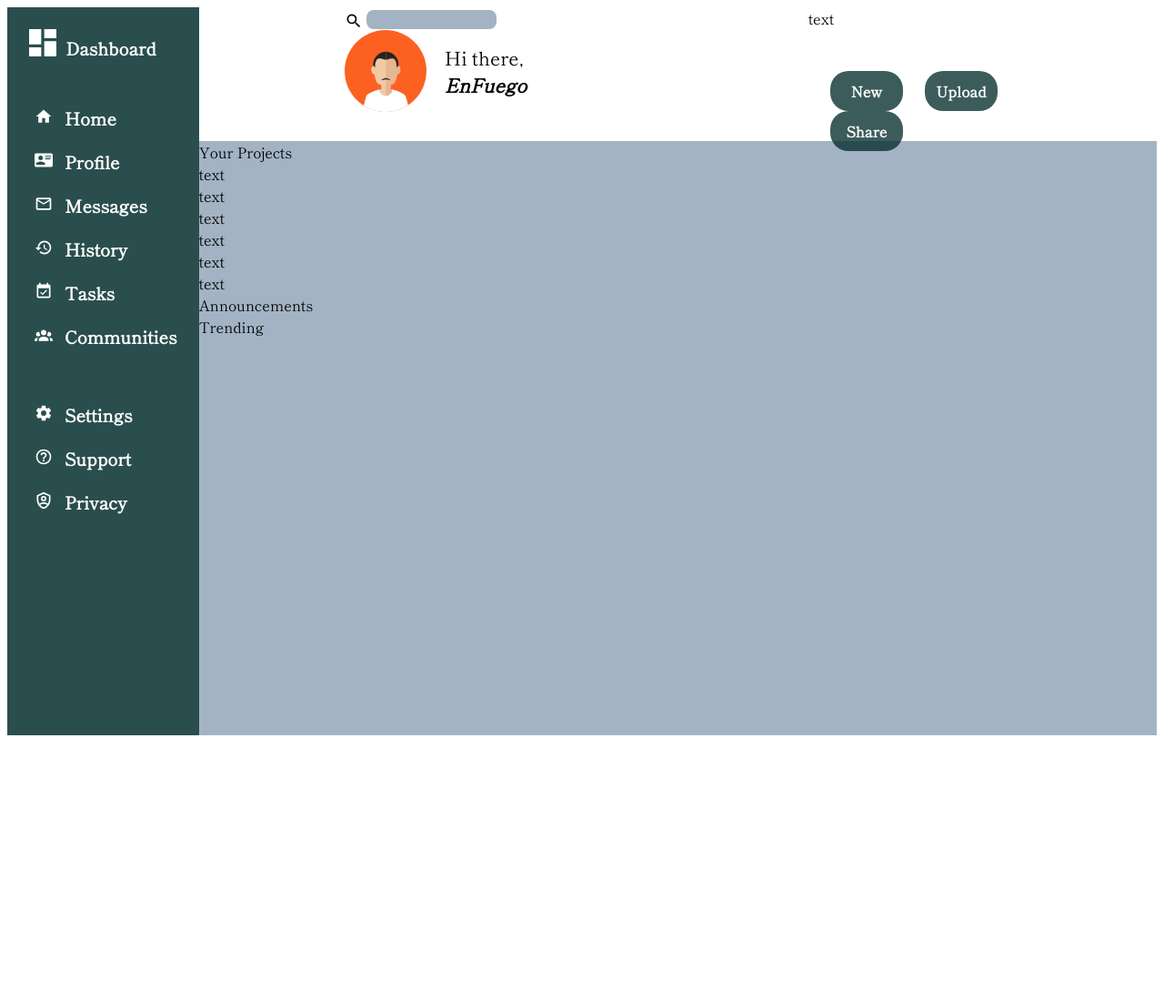
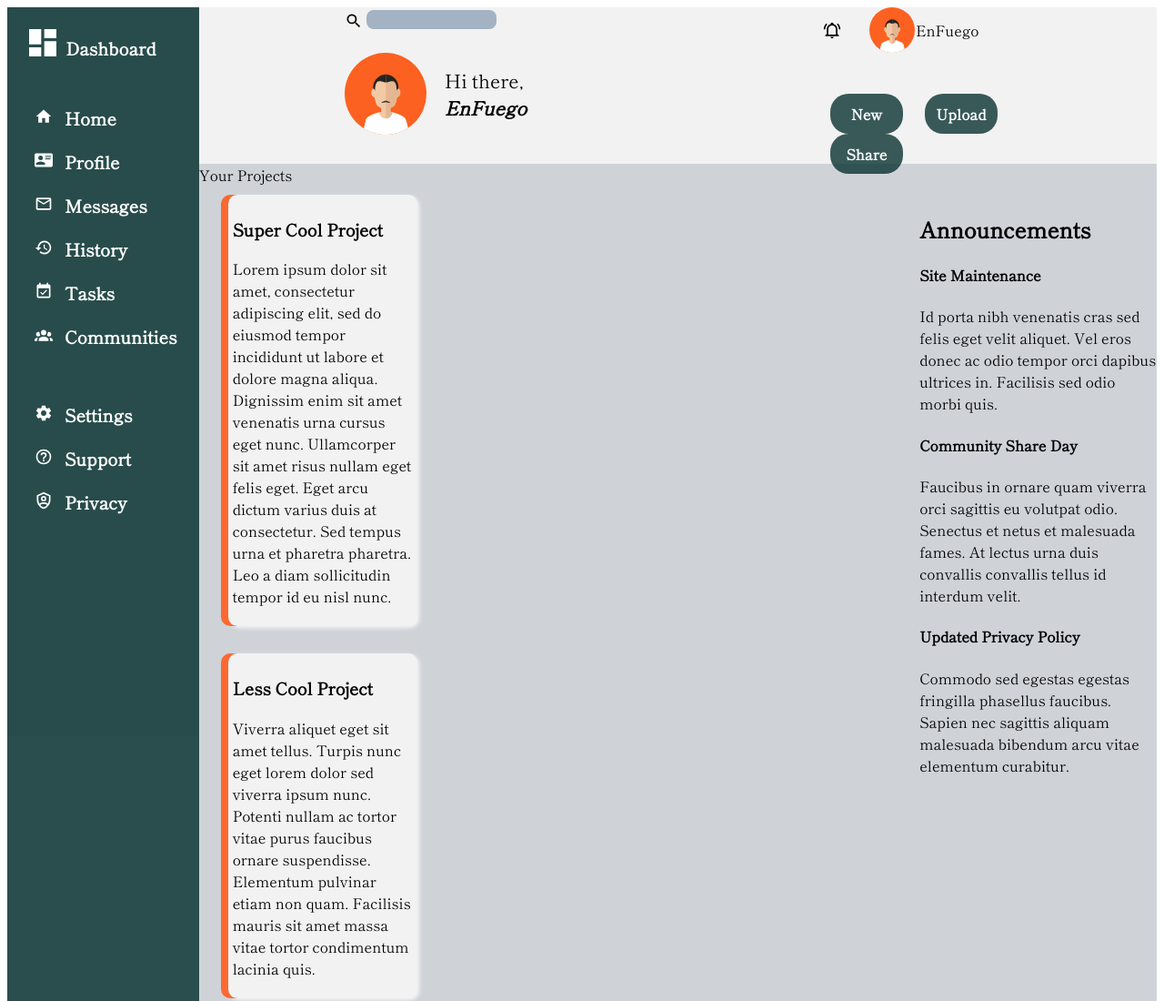
Before and after one commit to EnFuegoV3/admin-dashboard, a plain HTML site: page index.html in a window 1280 px wide. Shown: the top 1100 px of the page at 91% size. Before the commit the page ends 816 px from the top, so only its background shows below. Drawn offline with Linux system fonts and the light colour scheme.

Commit message:
layout done, project not exact/fully complete

```diff
--- a/index.html
+++ b/index.html
@@ -31,7 +31,7 @@
         </div>
         <div class="header">
             <div> <img class="searchcon" src="icons/search.svg" alt=""> <input class="searchbar" name="search" type="text"> </div>
-            <div> text </div>
+            <div class="right-corner"> <img class="bell" src="icons/bell.svg" alt="bell"> <img class="small-avatar" src="icons/avatar.svg" alt="small avatar"> <div class="name">EnFuego</div> </div>
             <div class="greeting">
                 <img src="icons/avatar.svg" alt="avatar" class="avatar">
                 <div>Hi there, <br> <em><b>EnFuego</b></em></div>
@@ -39,20 +39,38 @@
             <div class="buttons"><button>New</button><button>Upload</button><button>Share</button></div>
         </div>
         <div class="main">
+            Your Projects
             <article>
-                Your Projects
-                <div class="cards">text</div>
-                <div class="cards">text</div>
-                <div class="cards">text</div>
-                <div class="cards">text</div>
-                <div class="cards">text</div>
-                <div class="cards">text</div>
+                <!-- Your Projects -->
+                <div class="cards"><h3>Super Cool Project</h3><p>Lorem ipsum dolor sit amet, consectetur adipiscing elit, sed do eiusmod tempor incididunt ut labore et dolore magna aliqua. Dignissim enim sit amet venenatis urna cursus eget nunc. Ullamcorper sit amet risus nullam eget felis eget. Eget arcu dictum varius duis at consectetur. Sed tempus urna et pharetra pharetra. Leo a diam sollicitudin tempor id eu nisl nunc.</p></div>
+                <div class="cards"><h3>Less Cool Project</h3><p>Viverra aliquet eget sit amet tellus. Turpis nunc eget lorem dolor sed viverra ipsum nunc. Potenti nullam ac tortor vitae purus faucibus ornare suspendisse. Elementum pulvinar etiam non quam. Facilisis mauris sit amet massa vitae tortor condimentum lacinia quis.</p></div>
+                <div class="cards"><h3>Impossible App</h3><p>Sed pulvinar proin gravida hendrerit lectus. Platea dictumst vestibulum rhoncus est pellentesque elit. Id nibh tortor id aliquet lectus proin nibh. Urna duis convallis convallis tellus id interdum velit laoreet. Non enim praesent elementum facilisis leo vel fringilla est ullamcorper. Quam lacus suspendisse faucibus interdum posuere lorem ipsum. Lorem ipsum dolor sit amet consectetur adipiscing elit ut.</p></div>
+                <div class="cards"><h3>Easy Peasy App</h3><p>Sit amet volutpat consequat mauris nunc congue nisi vitae suscipit. Tempus urna et pharetra pharetra. Mi tempus imperdiet nulla malesuada pellentesque elit eget.</p></div>
+                <div class="cards"><h3>Ad Blocker</h3><p>Odio ut sem nulla pharetra diam. A condimentum vitae sapien pellentesque. Massa placerat duis ultricies lacus. Feugiat in ante metus dictum. Nisi est sit amet facilisis magna etiam tempor orci. Vel pharetra vel turpis nunc eget lorem.</p></div>
+                <div class="cards"><h3>Money Maker</h3><p>Viverra vitae congue eu consequat ac. Porttitor lacus luctus accumsan tortor posuere. Mauris a diam maecenas sed enim ut sem viverra. Tincidunt ornare massa eget egestas purus viverra accumsan in nisl. Cursus eget nunc scelerisque viverra mauris in aliquam sem. Aliquam ut porttitor leo a diam sollicitudin tempor id.</p></div>
             </article>
-            <div>
-                Announcements
+            <div class="announce">
+                <h2>Announcements</h2>
+                <div>
+                    <div class="first">
+                        <h4>Site Maintenance</h4>
+                        <p>Id porta nibh venenatis cras sed felis eget velit aliquet. Vel eros donec ac odio tempor orci dapibus ultrices in. Facilisis sed odio morbi quis.</p>
+                    </div>
+                    <div class="second">
+                        <h4>Community Share Day</h4>
+                        <p>Faucibus in ornare quam viverra orci sagittis eu volutpat odio. Senectus et netus et malesuada fames. At lectus urna duis convallis convallis tellus id interdum velit.</p>
+                    </div>
+                    <div class="third">
+                        <h4>Updated Privacy Policy</h4>
+                        <p>Commodo sed egestas egestas fringilla phasellus faucibus. Sapien nec sagittis aliquam malesuada bibendum arcu vitae elementum curabitur.</p>
+                    </div>
+                </div>
             </div>
-            <div>
-                Trending
+            <div class="trending">
+                <h2>Trending</h2>
+                <div>Ant</div>
+                <div>Sam</div>
+                <div>Mike</div>
             </div>
         </div>
     </div>
--- a/styles.css
+++ b/styles.css
@@ -11,7 +11,7 @@
     grid-template-columns: 1fr 5fr;
     grid-template-rows: 1fr 5fr;
     height: 100vh;
-
+    background-color: #f2f2f2;
 }
 
 .main-nav {
@@ -50,11 +50,34 @@ ul>li {
     margin-right: 8px;
 }
 
+.bell {
+    height: 20px;
+    width: 20px;
+    display: inline-block;
+    margin-left: 1em;
+}
+
+.right-corner {
+    display: grid;
+    align-items: center;
+    grid-template-columns: repeat(3, minmax(20%, 15%));
+
+}
+
+.small-avatar {
+    height: 50px;
+    display: inline-block;
+    margin-left: 1em;
+}
+
+.name {
+    display: inline-block;
+    margin-left: 1em;
+}
+
 .avatar {
     width: 90px;
     grid-column: 1;
-
-
 }
 
 .searchcon {
@@ -80,11 +103,12 @@ ul>li {
 }
 
 .header {
-    background-color: rgb(255, 255, 255);
+    background-color: #f2f2f2;
     grid-column: 2;
     display: grid;
     grid-template-columns: 2fr 1fr;
     margin: 0 8rem 2rem 10rem;
+
 }
 
 .greeting {
@@ -123,6 +147,35 @@ button {
 }
 
 .main {
-    background-color: #a3b3c4;
+    background-color: #cfd3d8;
     grid-column: 2 / 3;
+    display: grid;
+    grid-template-columns: 3fr 1fr;
+    gap: 10px;
 }
+
+article {
+    display: grid;
+    grid-template-columns: repeat(auto-fit, 400px);
+    gap: 30px;
+    grid-column: 1;
+}
+
+.announce {
+    grid-column: 2;
+}
+
+.trending {
+    grid-column: 2;
+
+}
+
+.cards {
+    width: 25ch;
+    padding: 5px;
+    background-color: #f2f2f2;
+    border-radius: 10px;
+    margin-left: 2em;
+    box-shadow:  -8px 0px 0px 0px rgb(252, 104, 50), 2px 2px 4px 0 whitesmoke;
+
+}
```
Also changed, not shown: icons/bell.svg (added).
